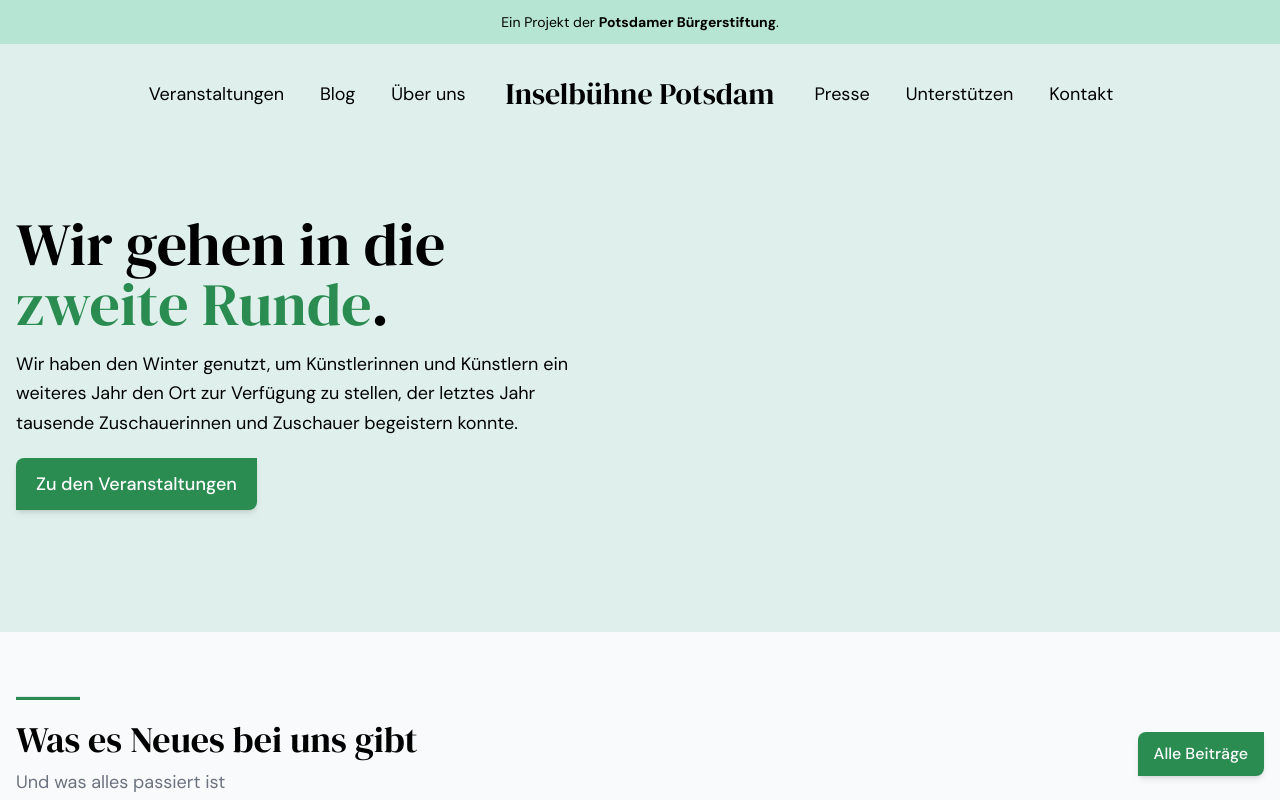
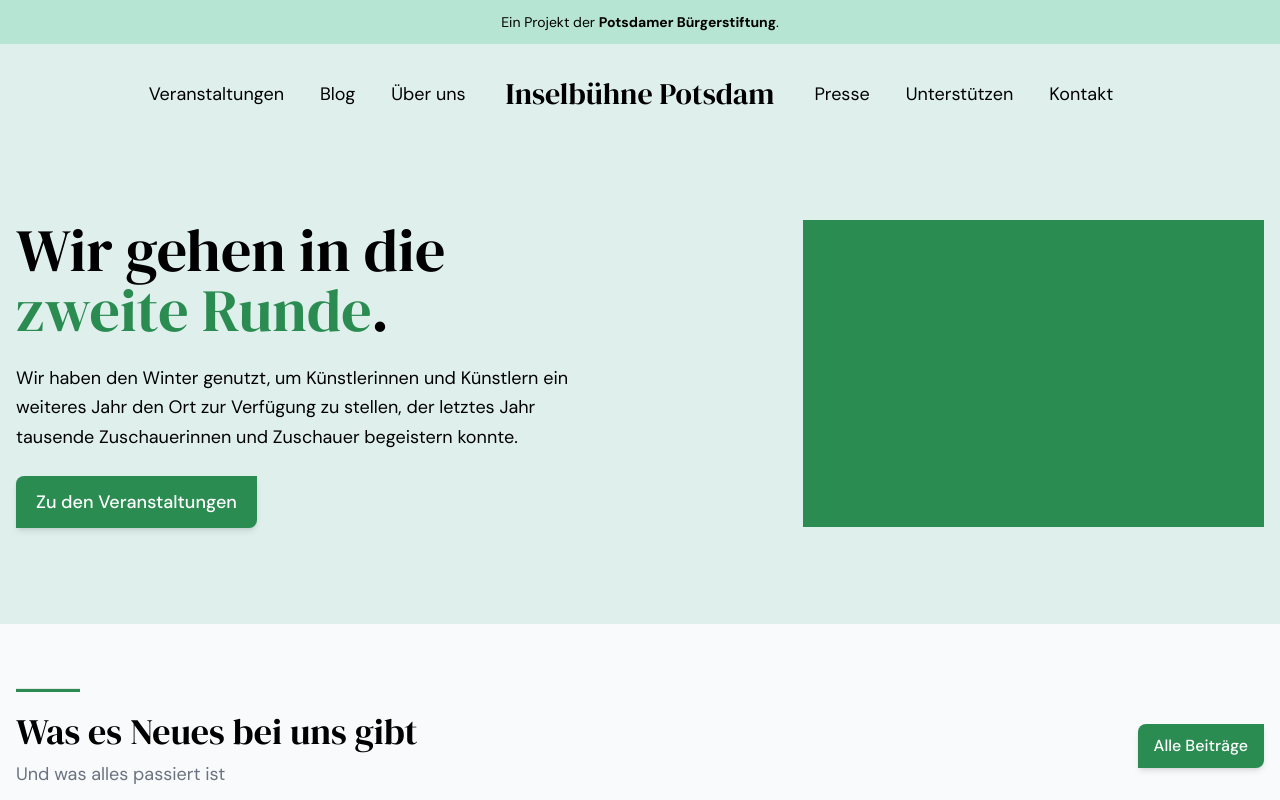
Before and after one commit to potsdamer-buergerstiftung/projects, a Nuxt app in the folder apps/inselbuehne/: page / in a window 1280 px wide. Shown: the top 800 px of the page. Built offline with nearby package versions, Linux system fonts and the light colour scheme.

Commit message:
add page transition and image placeholder

```diff
--- a/apps/inselbuehne/assets/css/tailwind.css
+++ b/apps/inselbuehne/assets/css/tailwind.css
@@ -3,14 +3,14 @@
 @tailwind utilities;
 
 .page-enter-active {
-  animation: page-in 0.8s;
+  animation: page-in 0.5s;
 }
 .page-leave-active {
   animation: page-out 0.5s;
 }
 @keyframes page-in {
   0% {
-    transform: translateY(4rem);
+    transform: translateY(1rem);
     opacity: 0;
   }
   100% {
--- a/apps/inselbuehne/pages/index.vue
+++ b/apps/inselbuehne/pages/index.vue
@@ -8,22 +8,22 @@ definePageMeta({
 <template>
     <div>
         <section class="bg-green-100">
-            <div class="container mx-auto px-4 pt-24 pb-12 grid grid-cols-2 gap-16 items-center">
-                <div>
+            <div class="container mx-auto px-4 pt-44 pb-24 grid grid-cols-5 gap-16 items-center">
+                <div class="col-span-3 max-w-xl">
                     <h1 class="font-serif text-6xl">Wir gehen in die <span class="text-green-500">zweite
                             Runde</span>.
                     </h1>
-                    <p class="text-lg mt-4 leading-relaxed">
+                    <p class="text-lg mt-6 leading-relaxed">
                         Wir haben den Winter genutzt, um Künstlerinnen und Künstlern ein weiteres Jahr den Ort zur
                         Verfügung zu stellen, der letztes Jahr tausende Zuschauerinnen und Zuschauer begeistern konnte.
                     </p>
                     <button
-                        class="mt-5 px-5 py-3 shadow-md rounded-tl-lg rounded-br-lg bg-green-500 text-white text-lg font-medium transition hover:bg-green-400">
+                        class="mt-6 px-5 py-3 shadow-md rounded-tl-lg rounded-br-lg bg-green-500 text-white text-lg font-medium transition hover:bg-green-400">
                         Zu den Veranstaltungen
                     </button>
                 </div>
-                <div>
-                    <div class="aspect-[4/3]">
+                <div class="col-span-2">
+                    <div class="aspect-[3/2] bg-cover bg-green-500">
 
                     </div>
                 </div>
```
